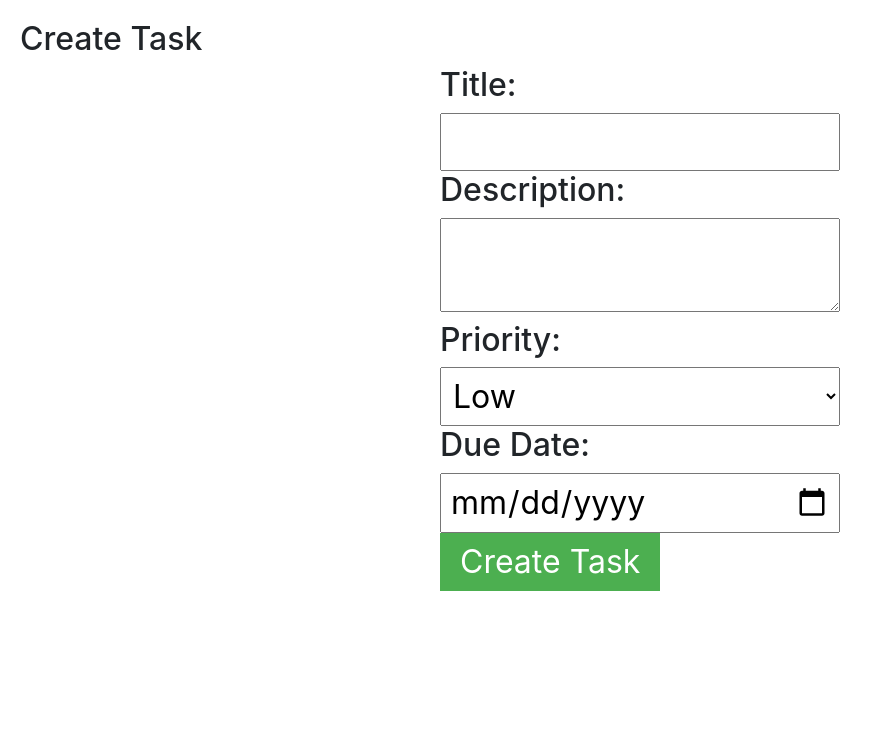
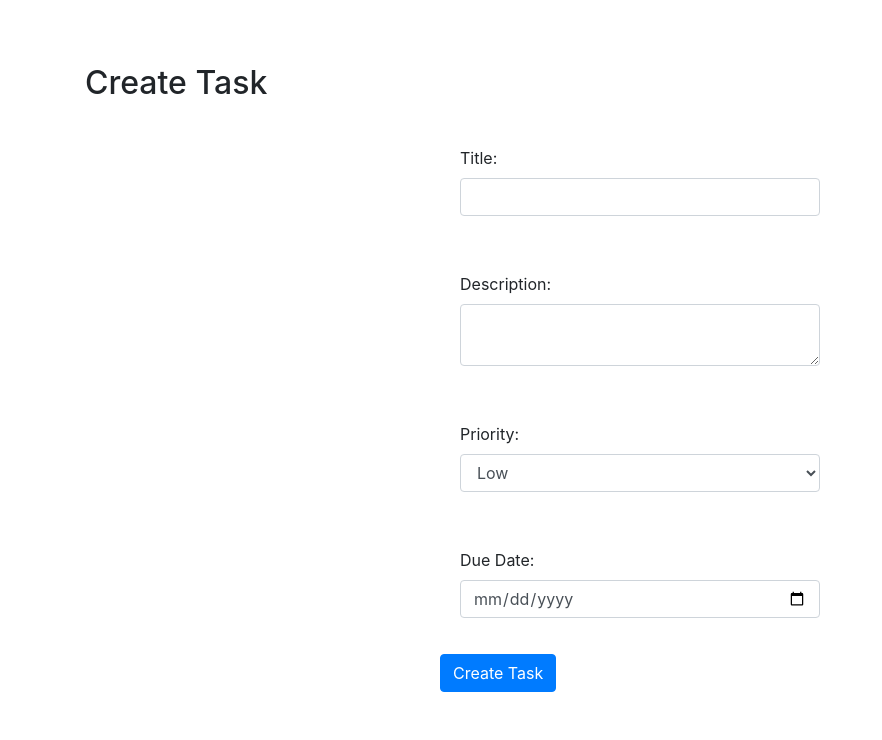
Before and after one commit to Paschal-ike/todolist-with-django, a Django app: page /task_create/ in a window 1280 px wide. Shown: the part 60-800 px from the top of the page, without its empty margins (0-882 px from the left). Run offline with Django 5.2, Linux system fonts and the light colour scheme; some libraries are stand-ins or nearby versions.

Commit message:
modified base.html

```diff
--- a/templates/task_create.html
+++ b/templates/task_create.html
@@ -1,29 +1,38 @@
-
 {% extends 'base.html' %}
 
-
-{% block title%}Create Tasks{% endblock %}
+{% block title %}Create Task{% endblock %}
 
 {% block content %}
-    <h2>Create Task<h2>
+    <div class="container">
+        <h2 class="mt-4 mb-4">Create Task</h2>
         <form action="{% url 'task_create' %}" method="POST">
             {% csrf_token %}
+
+            <div class="form-group">
                 <label for="title">Title:</label>
-        <input type="text" id="title" name="title" required>
-        <br>
+                <input type="text" id="title" name="title" class="form-control" required>
+            </div>
+
+            <div class="form-group">
                 <label for="description">Description:</label>
-        <textarea id="description" name="description"></textarea>
-        <br>
+                <textarea id="description" name="description" class="form-control"></textarea>
+            </div>
+
+            <div class="form-group">
                 <label for="priority">Priority:</label>
-        <select id="priority" name="priority">
+                <select id="priority" name="priority" class="form-control">
                     <option value="1">Low</option>
                     <option value="2">Medium</option>
                     <option value="3">High</option>
                 </select>
-        <br>
+            </div>
+
+            <div class="form-group">
                 <label for="due_date">Due Date:</label>
-        <input type="date" id="due_date" name="due_date">
-        <br>
-        <button type="submit">Create Task</button>
+                <input type="date" id="due_date" name="due_date" class="form-control">
+            </div>
+
+            <button type="submit" class="btn btn-primary">Create Task</button>
         </form>
+    </div>
 {% endblock %}
--- a/templates/task_list.html
+++ b/templates/task_list.html
@@ -13,6 +13,9 @@
                     <a href="{% url 'task_update' task.id %}" class="btn btn-primary btn-sm mr-2">Edit</a>
                     <a href="{% url 'task_delete' task.id %}" class="btn btn-danger btn-sm">Delete</a>
                 </div>
+                {% if task.completed %}
+                    <span class="badge bg-success">Completed</span>
+                {% endif %}
             </li>
             {% endfor %}
         </ul>
```
Also changed, not shown: myapp/migrations/0001_initial.py (added). Lines whose indentation alone changed are shown as unchanged.
